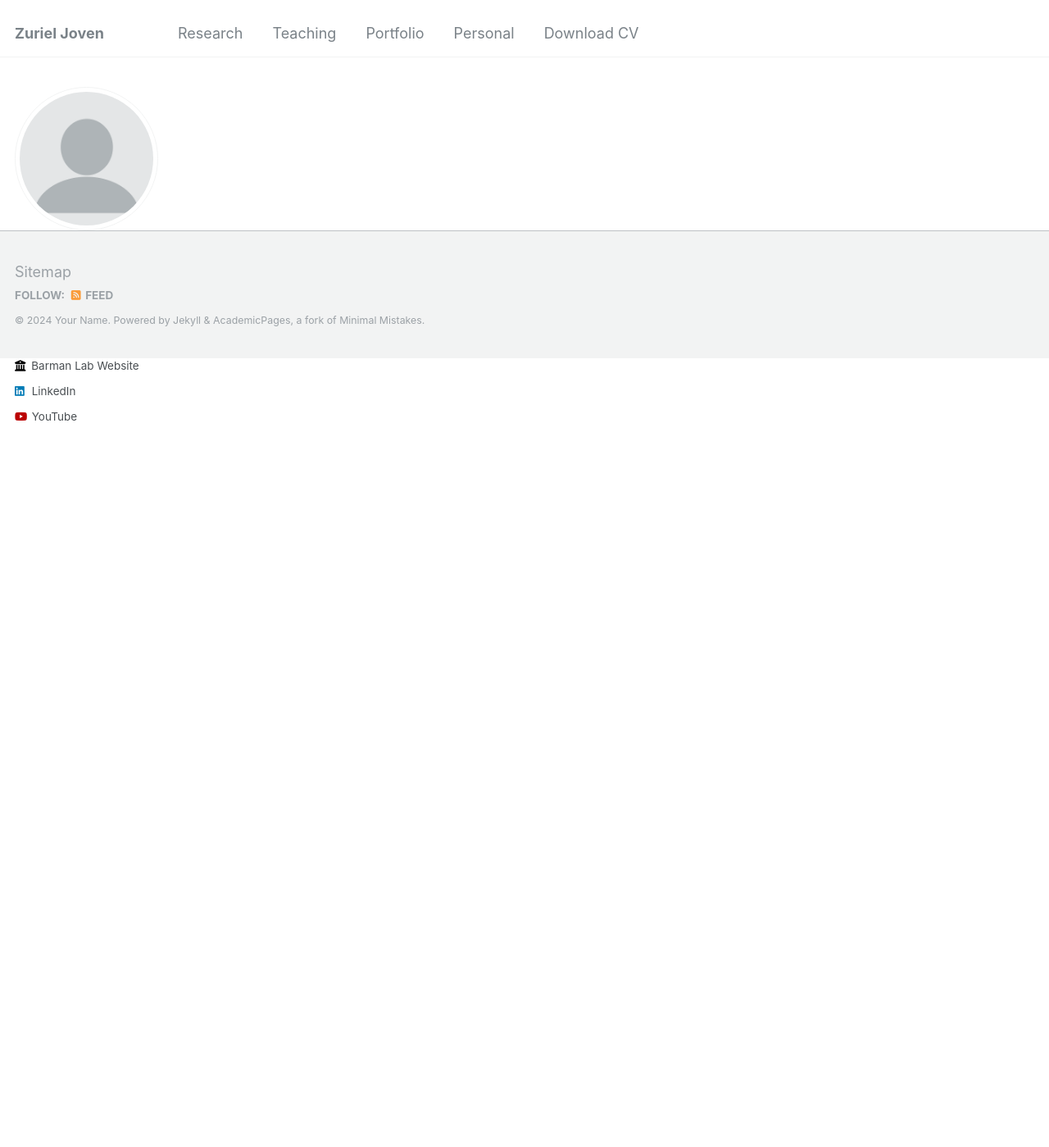
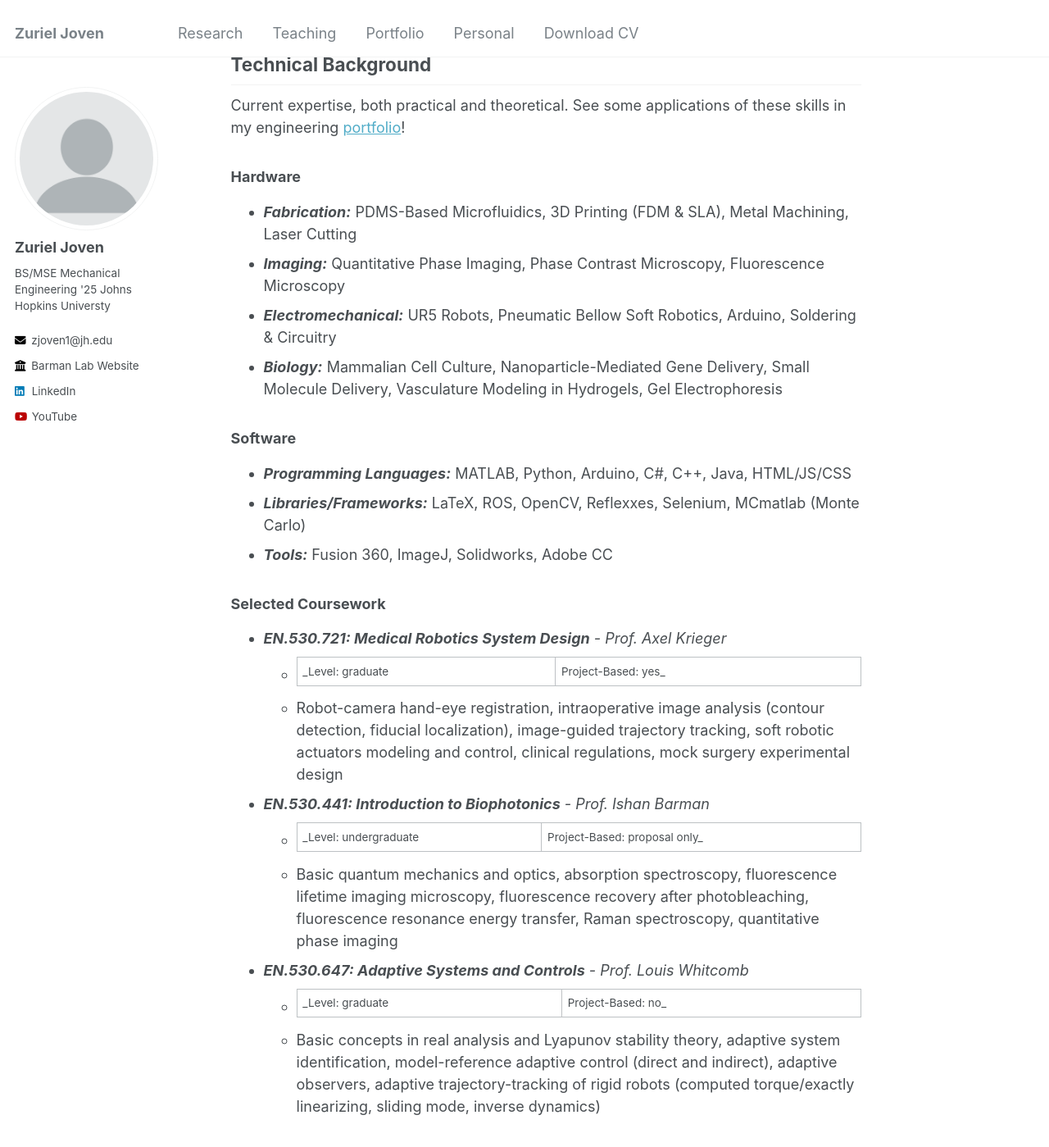
Before and after one commit to zurieljoven/zurieljoven.github.io, a Jekyll site: the page built from _pages/about.md, in a window 1280 px wide and 1400 px high, scrolled down 1428 px. Shown: the whole window at 82% size. Built offline with Jekyll 4.4.1, drawn with Linux system fonts in a browser that asks for light colours; before the commit the page ends 1864 px from its top, so only the background shows below that.

Commit message:
expertise

```diff
--- a/_pages/about.md
+++ b/_pages/about.md
@@ -35,3 +35,28 @@
   * Microfluidics for Biology
   * Cell and Tissue Engineering
   * Low-Cost and Accessible Devices
+
+## Technical Background
+Current expertise, both practical and theoretical. See some applications of these skills in my engineering [portfolio](/portfolio/)!
+
+### Hardware
+  * **_Fabrication:_** PDMS-Based Microfluidics, 3D Printing (FDM & SLA), Metal Machining, Laser Cutting
+  * **_Imaging:_** Quantitative Phase Imaging, Phase Contrast Microscopy, Fluorescence Microscopy
+  * **_Electromechanical:_** UR5 Robots, Pneumatic Bellow Soft Robotics, Arduino, Soldering & Circuitry
+  * **_Biology:_** Mammalian Cell Culture, Nanoparticle-Mediated Gene Delivery, Small Molecule Delivery, Vasculature Modeling in Hydrogels, Gel Electrophoresis
+
+### Software
+  * **_Programming Languages:_** MATLAB, Python, Arduino, C#, C++, Java, HTML/JS/CSS
+  * **_Libraries/Frameworks:_** LaTeX, ROS, OpenCV, Reflexxes, Selenium, MCmatlab (Monte Carlo)
+  * **_Tools:_** Fusion 360, ImageJ, Solidworks, Adobe CC
+
+### Selected Coursework
+  * _**EN.530.721: Medical Robotics System Design** - Prof. Axel Krieger_
+    * _Level: graduate | Project-Based: yes_
+    * Robot-camera hand-eye registration, intraoperative image analysis (contour detection, fiducial localization), image-guided trajectory tracking, soft robotic actuators modeling and control, clinical regulations, mock surgery experimental design
+  * _**EN.530.441: Introduction to Biophotonics** - Prof. Ishan Barman_
+    * _Level: undergraduate | Project-Based: proposal only_
+    * Basic quantum mechanics and optics, absorption spectroscopy, fluorescence lifetime imaging microscopy, fluorescence recovery after photobleaching, fluorescence resonance energy transfer, Raman spectroscopy, quantitative phase imaging
+  * _**EN.530.647: Adaptive Systems and Controls** - Prof. Louis Whitcomb_
+    * _Level: graduate | Project-Based: no_
+    * Basic concepts in real analysis and Lyapunov stability theory, adaptive system identification, model-reference adaptive control (direct and indirect), adaptive observers, adaptive trajectory-tracking of rigid robots (computed torque/exactly linearizing, sliding mode, inverse dynamics)
```
